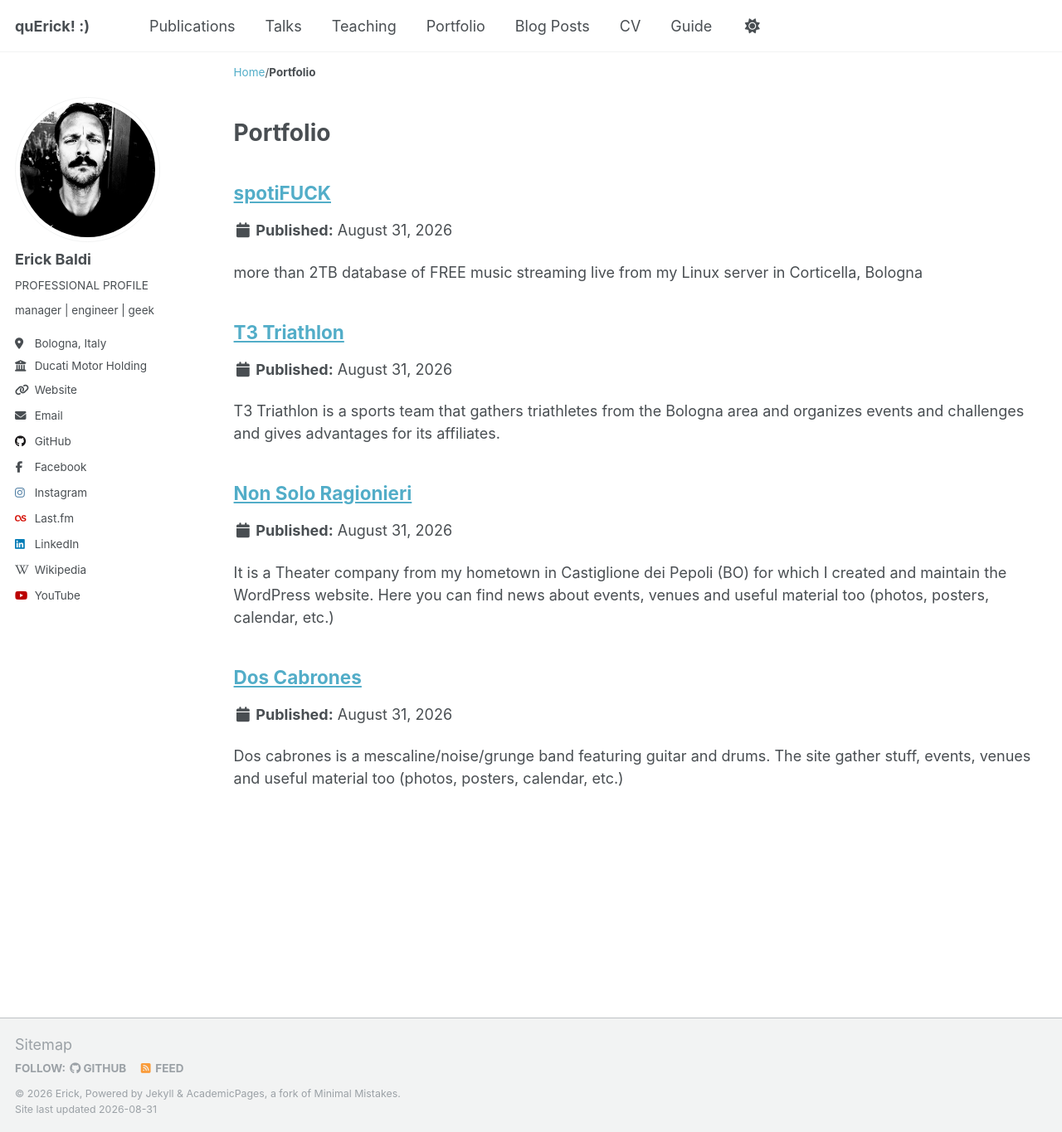
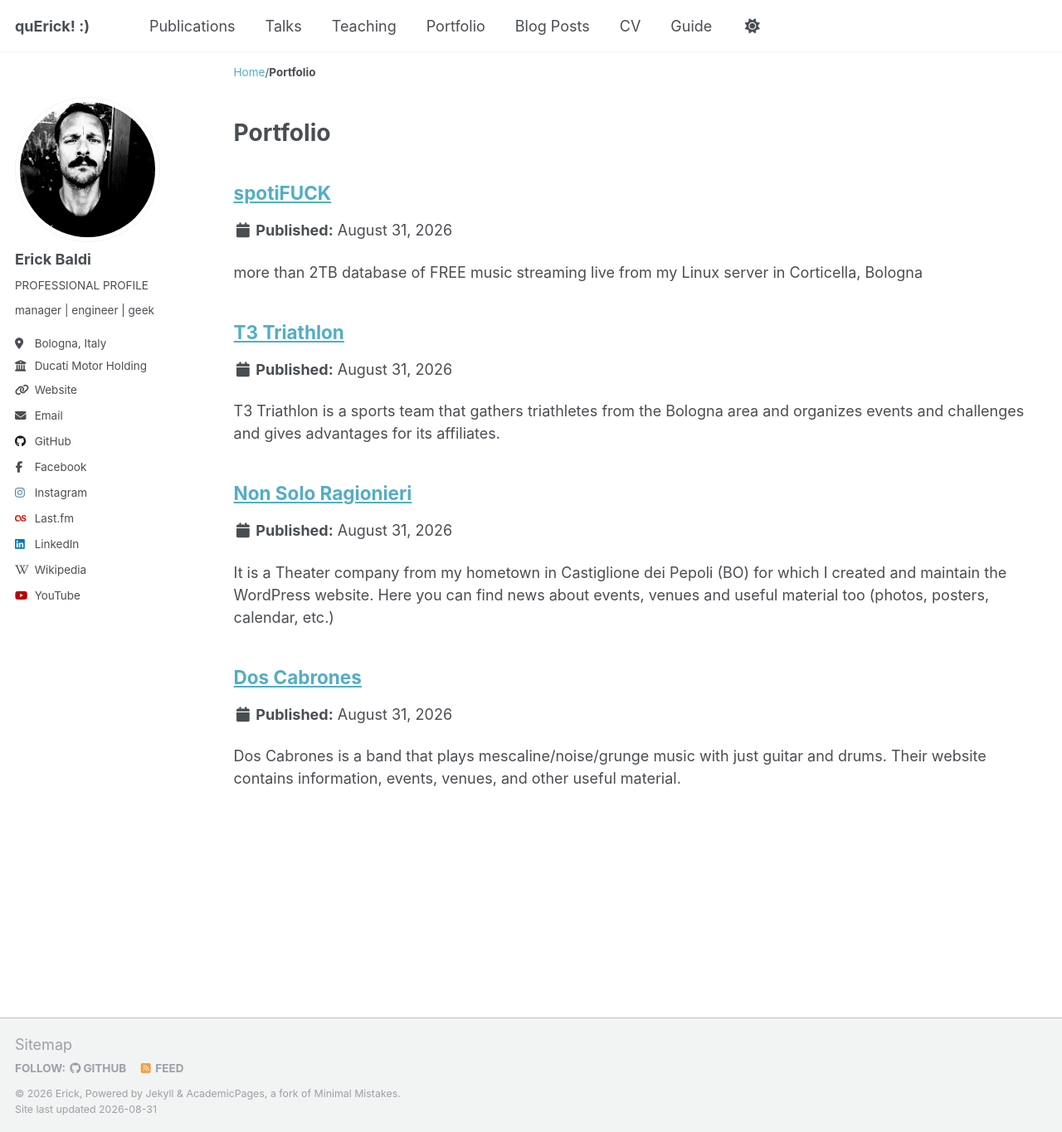
Before and after one commit to erickbaldi/erickbaldi.github.io, a Jekyll site: the page built from _pages/portfolio.html, in a window 1280 px wide and 1365 px high. Shown: the whole window at 83% size. Built offline with Jekyll 4.4.1, drawn with Linux system fonts in a browser that asks for light colours; a script that is not in the unit is left out.

Commit message:
Revise Dos Cabrones portfolio entry details
Updated the description and excerpt for the Dos Cabrones portfolio entry, adding details about their music and website structure.

```diff
--- a/_portfolio/portfolio-4.md
+++ b/_portfolio/portfolio-4.md
@@ -1,6 +1,6 @@
 ---
 title: "Dos Cabrones"
-excerpt: "Dos cabrones is a mescaline/noise/grunge band featuring guitar and drums. The site gather stuff, events, venues and useful material too (photos, posters, calendar, etc.)"
+excerpt: "Dos Cabrones is a band that plays mescaline/noise/grunge music with just guitar and drums. Their website contains information, events, venues, and other useful material."
 collection: portfolio
 ---
 
```
Also changed, not shown: other parts of _portfolio/portfolio-4.md (+2 -0 lines).
